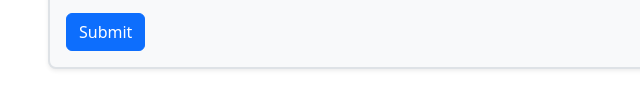
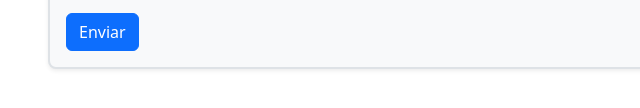
Before and after one commit to GaloGuardia-GH/Diseno-y-Desarrollo-Web-11842, a plain HTML site: page Guardia_1208219_01042025_Integración/pages/Contacto.html in a window 1280 px wide. Shown: the part 458-566 px from the top of the page, 0-640 px from the left. Drawn offline with nearby package versions, Linux system fonts and the light colour scheme.

Commit message:
FIX: Cambio de label a Enviar en formularios de contacto

```diff
--- a/Guardia_1208219_01042025_Integración/pages/Contacto.html
+++ b/Guardia_1208219_01042025_Integración/pages/Contacto.html
@@ -53,7 +53,7 @@
                     <textarea class="form-control" placeholder="Escribe un mensaje..." id="floatingTextarea" style="height: 10rem;"></textarea>
                     <label for="floatingTextarea">Mensaje</label>
                 </div>
-                <button type="submit" class="btn btn-primary">Submit</button>
+                <button type="submit" class="btn btn-primary">Enviar</button>
             </form>
         </main>
     </body>
```
Also changed, not shown: Guardia_1208219_29042025_Formatodecajas/pages/Contacto.html (+1 -1 lines).
